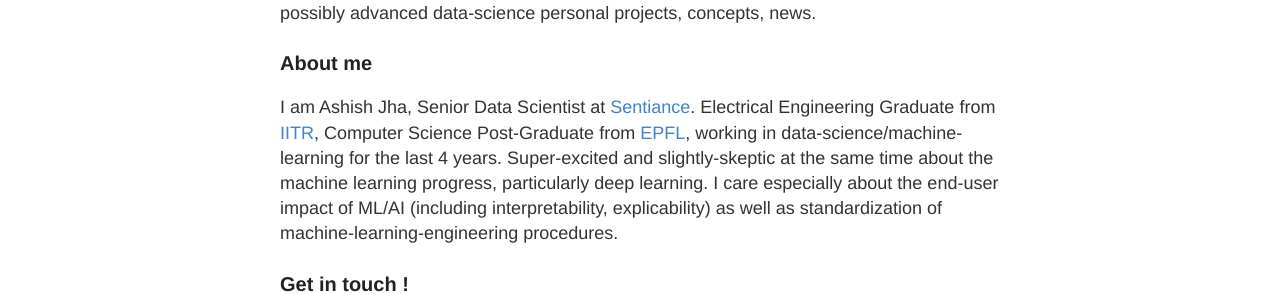
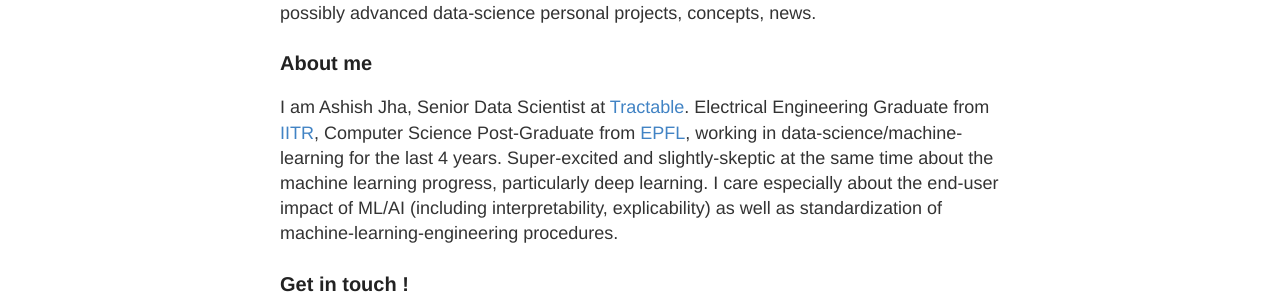
Before and after one commit to datashines/datashines.github.io, a Jekyll site: the page built from about.md, in a window 1280 px wide. Shown: the part 251-545 px from the top of the page. Built offline with Jekyll 4.4.1, drawn with Linux system fonts in a browser that asks for light colours.

Commit message:
about change

```diff
--- a/about.md
+++ b/about.md
@@ -8,7 +8,7 @@
 
 ### About me
 
-I am Ashish Jha, Senior Data Scientist at [Sentiance](https://www.sentiance.com/). Electrical Engineering Graduate from [IITR](https://www.iitr.ac.in/), Computer Science Post-Graduate from [EPFL](https://www.epfl.ch/index.en.html), working in data-science/machine-learning for the last 4 years. Super-excited and slightly-skeptic at the same time about the machine learning progress, particularly deep learning. I care especially about the end-user impact of ML/AI (including interpretability, explicability) as well as standardization of machine-learning-engineering procedures.
+I am Ashish Jha, Senior Data Scientist at [Tractable](https://tractable.ai/). Electrical Engineering Graduate from [IITR](https://www.iitr.ac.in/), Computer Science Post-Graduate from [EPFL](https://www.epfl.ch/index.en.html), working in data-science/machine-learning for the last 4 years. Super-excited and slightly-skeptic at the same time about the machine learning progress, particularly deep learning. I care especially about the end-user impact of ML/AI (including interpretability, explicability) as well as standardization of machine-learning-engineering procedures.
 
 
 ### Get in touch !
```
